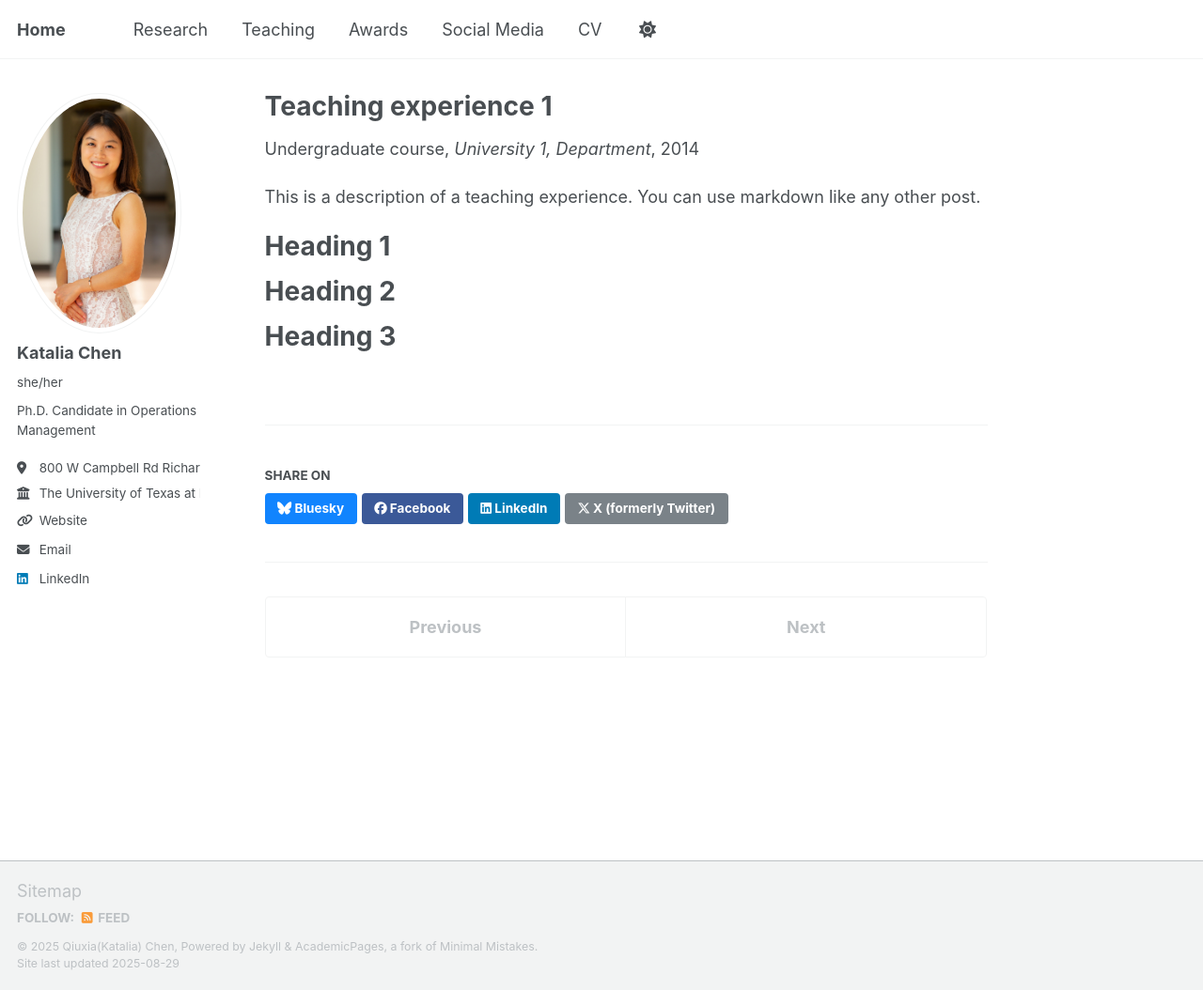
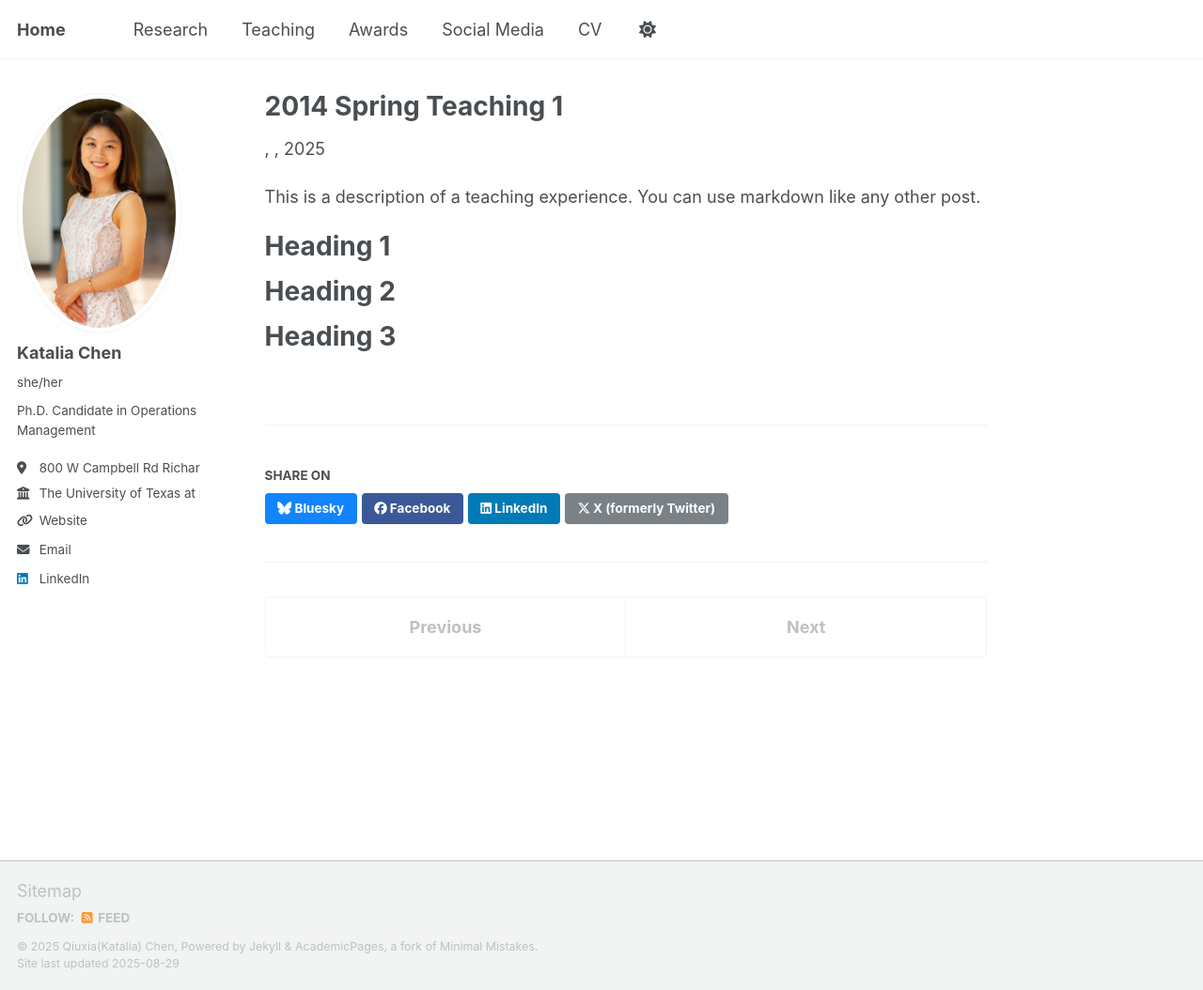
Before and after one commit to qxc2/katalia2, a Jekyll site: the page built from _teaching/2014-spring-teaching-1.md, in a window 1280 px wide and 1054 px high. Shown: the whole window at 94% size. Built offline with Jekyll 4.4.1, drawn with Linux system fonts in a browser that asks for light colours; a script that is not in the unit is left out; part of the change alters nothing that is shown.

Commit message:
Update 2014-spring-teaching-1.md

```diff
--- a/_teaching/2014-spring-teaching-1.md
+++ b/_teaching/2014-spring-teaching-1.md
@@ -1,11 +1,11 @@
 ---
-title: "Teaching experience 1"
+#title: "Teaching experience 1"
 collection: teaching
-type: "Undergraduate course"
+#type: "Undergraduate course"
 permalink: /teaching/2014-spring-teaching-1
-venue: "University 1, Department"
-date: 2014-01-01
-location: "City, Country"
+#venue: "University 1, Department"
+#date: 2014-01-01
+#location: "City, Country"
 ---
 
 This is a description of a teaching experience. You can use markdown like any other post.
```
